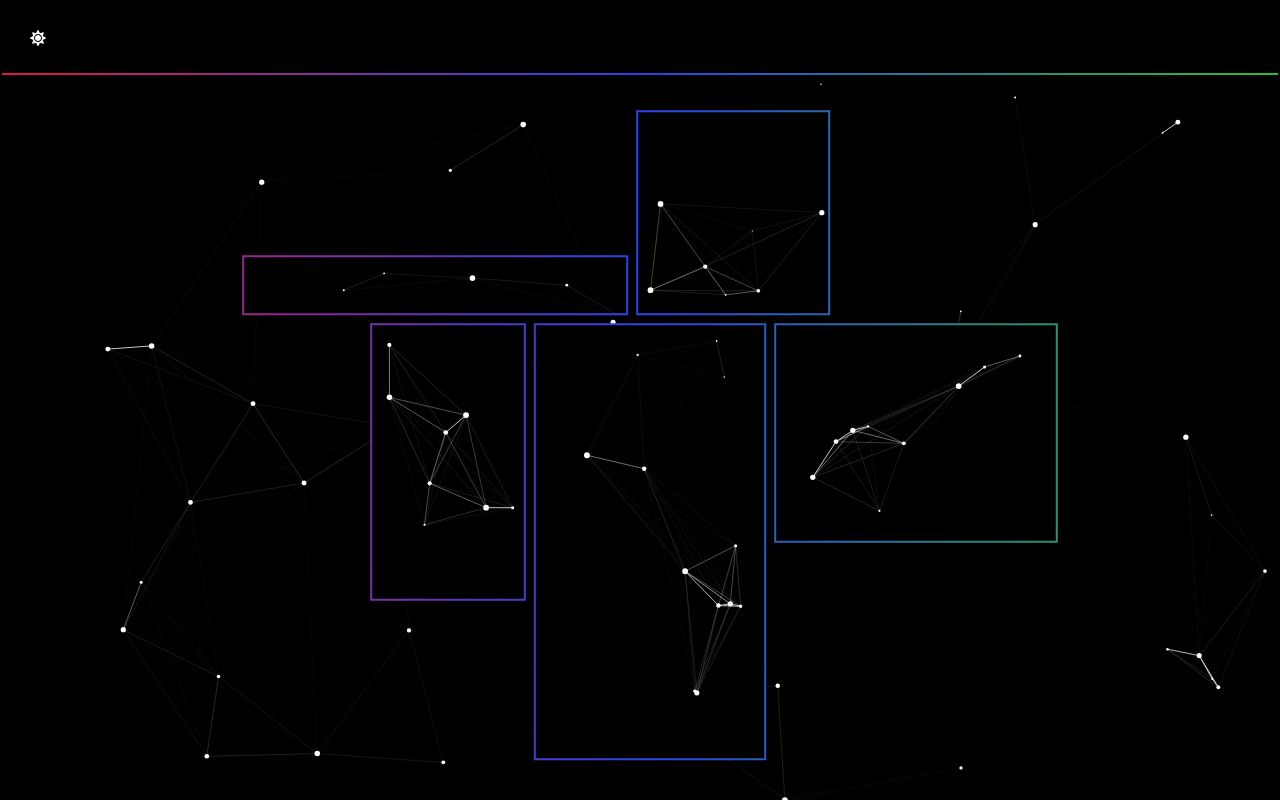
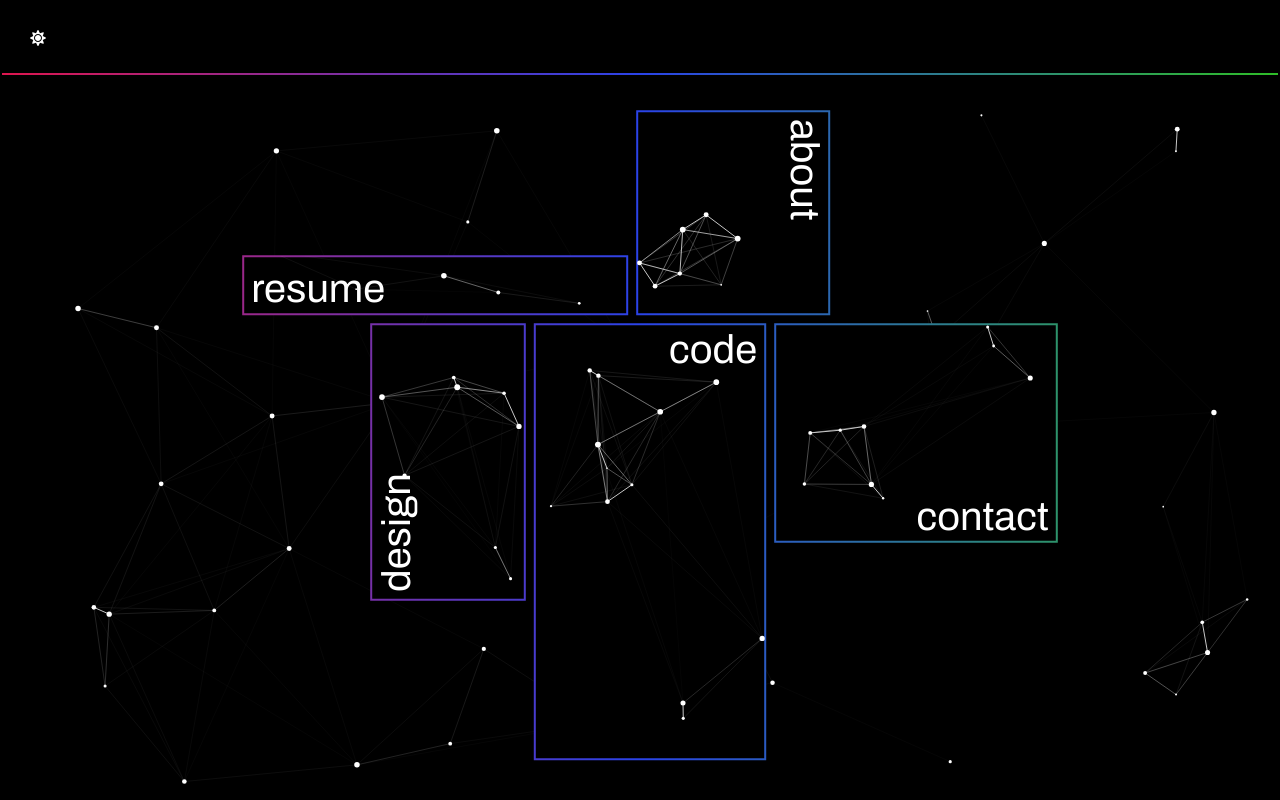
Before and after one commit to evaplaysviolin/evaplaysviolin.github.io, a Vue app: page /#/ in a window 1280 px wide. Built offline with nearby package versions, Linux system fonts and the light colour scheme.

Commit message:
Add menu labels, [WIP] adding links

```diff
--- a/src/components/Menu.vue
+++ b/src/components/Menu.vue
@@ -3,11 +3,37 @@
 <div id="menu-container">
   <!-- <canvas id="menu" ref="menu" v-show="$route.path === '/'"></canvas> -->
   <canvas id="menu" ref="menu"></canvas>
-  <div id="menu-resume" ref="resumeGarden" class="menu-item" @click.stop.prevent="gardenListener($event, $refs.resumeGarden, 'resumeGarden', 'resetResumeNode')"></div>
-  <div id="menu-about" ref="aboutGarden" class="menu-item" @click.stop.prevent="gardenListener($event, $refs.aboutGarden, 'aboutGarden', 'resetAboutNode')"></div>
-  <div id="menu-design" ref="designGarden" class="menu-item" @click.stop.prevent="gardenListener($event, $refs.designGarden, 'designGarden', 'resetDesignNode')"></div>
-  <div id="menu-code" ref="codeGarden" class="menu-item" @click.stop.prevent="gardenListener($event, $refs.codeGarden, 'codeGarden', 'resetCodeNode')"></div>
-  <div id="menu-contact" ref="contactGarden" class="menu-item" @click.stop.prevent="gardenListener($event, $refs.contactGarden, 'contactGarden', 'resetContactNode')"></div>
+
+  <div id="resume-label" class="menu-item">
+    <div id="resume" class="menu-label">resume</div>
+  </div>
+  <!-- <div id="menu-resume" ref="resumeGarden" class="menu-item" @click.stop.prevent="gardenListener($event, $refs.resumeGarden, 'resumeGarden', 'resetResumeNode')"></div> -->
+  <div id="menu-resume" ref="resumeGarden" class="menu-item"></div>
+
+  <div id="about-label" class="menu-item">
+    <router-link :to="{ path: '/about' }"></router-link>
+    <div id="about" class="menu-label">about</div>
+  </div>
+  <!-- <div id="menu-about" ref="aboutGarden" class="menu-item" @click.stop.prevent="gardenListener($event, $refs.aboutGarden, 'aboutGarden', 'resetAboutNode')"></div> -->
+  <div id="menu-about" ref="aboutGarden" class="menu-item"></div>
+
+  <div id="design-label" class="menu-item">
+    <div id="design" class="menu-label">design</div>
+  </div>
+  <!-- <div id="menu-design" ref="designGarden" class="menu-item" @click.stop.prevent="gardenListener($event, $refs.designGarden, 'designGarden', 'resetDesignNode')"></div> -->
+  <div id="menu-design" ref="designGarden" class="menu-item"></div>
+
+  <div id="code-label" class="menu-item">
+    <div id="code" class="menu-label">code</div>
+  </div>
+  <!-- <div id="menu-code" ref="codeGarden" class="menu-item" @click.stop.prevent="gardenListener($event, $refs.codeGarden, 'codeGarden', 'resetCodeNode')"></div> -->
+  <div id="menu-code" ref="codeGarden" class="menu-item"></div>
+
+  <div id="contact-label" class="menu-item">
+    <div id="contact" class="menu-label">contact</div>
+  </div>
+  <!-- <div id="menu-contact" ref="contactGarden" class="menu-item" @click.stop.prevent="gardenListener($event, $refs.contactGarden, 'contactGarden', 'resetContactNode')"></div> -->
+  <div id="menu-contact" ref="contactGarden" class="menu-item"></div>
 </div>
 
 </template>
@@ -234,10 +260,26 @@ export default {
   //   // background-color: rgba(0,0,0,0.1);
   // }
 
+  .menu-label {
+    position: absolute;
+    color: black;
+    font-size: 250%;
+    padding: 4px 8px;
+  }
+    body.nightmode .menu-label {
+      color: white;
+    }
   .menu-item {
     position: absolute;
   }
+    .menu-item a {
+      height: 100%;
+      width: 100%;
+      position: absolute;
+      z-index: 100;
+    }
 
+    #resume-label,
     #menu-resume {
       // height: 8%;
       height: calc((100vh - 75px) * 0.08);
@@ -247,6 +289,10 @@ export default {
       // top: calc((100vh - 75px) * 0.25);
       left: 19%;
     }
+      #resume {
+        bottom: 0;
+      }
+    #about-label,
     #menu-about {
       // height: 28%;
       height: calc((100vh - 75px) * 0.28);
@@ -256,6 +302,19 @@ export default {
       // top: calc((100vh - 75px) * 0.05);
       left: calc(49% + 10px);
     }
+      // #about-label a {
+      //   // display: inline-block;
+      //   height: 100%;
+      //   width: 100%;
+      //   position: absolute;
+      //   z-index: 100;
+      // }
+      #about {
+        right: 0;
+        transform: rotate(90deg) translate(100%, 0);
+        transform-origin: top right;
+      }
+    #design-label,
     #menu-design {
       // height: 38%;
       height: calc((100vh - 75px) * 0.38);
@@ -265,6 +324,12 @@ export default {
       // top: calc(((100vh - 75px) * 0.33) + 10px);
       left: 29%;
     }
+      #design {
+        bottom: 0;
+        transform: rotate(-90deg) translate(0, 100%);
+        transform-origin: bottom left;
+      }
+    #code-label,
     #menu-code {
       // height: 60%;
       height: calc((100vh - 75px) * 0.6);
@@ -274,6 +339,10 @@ export default {
       // top: calc(((100vh - 75px) * 0.33) + 10px);
       left: calc(41% + 10px);
     }
+      #code {
+        right: 0;
+      }
+    #contact-label,
     #menu-contact {
       // height: 30%;
       height: calc((100vh - 75px) * 0.3);
@@ -283,5 +352,9 @@ export default {
       // top: calc(((100vh - 75px) * 0.33) + 10px);
       left: calc(59% + 20px);
     }
+      #contact {
+        right: 0;
+        bottom: 0;
+      }
 
 </style>
```
